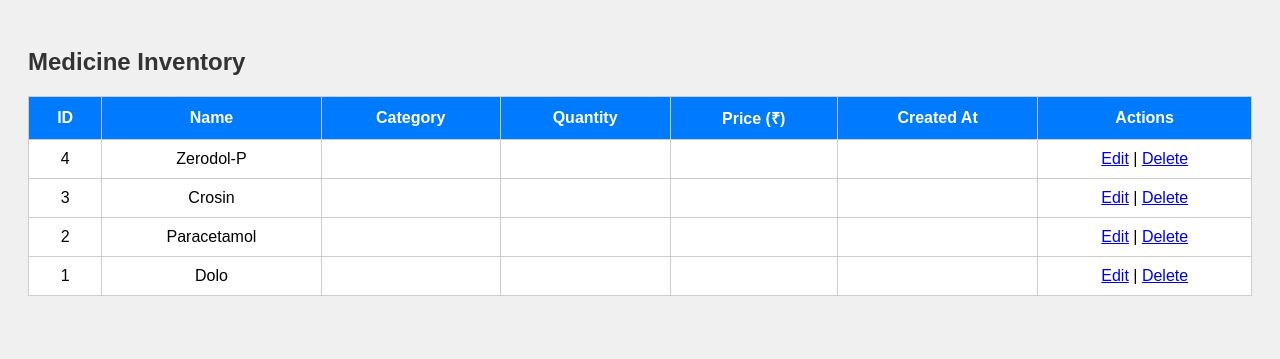
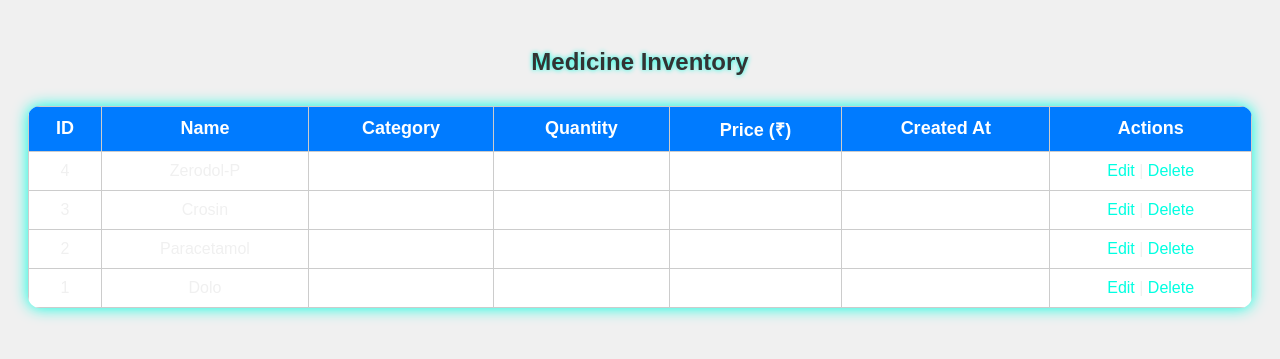
Before and after one commit to Ishankalhe911/-clinic-management, a PHP site: page /view_medicines.php in a window 1280 px wide. Shown: the top 359 px of the page. Run offline with PHP 8.4, Linux system fonts and the light colour scheme; data comes from the database, SQL or seed files in the repository; data that the repository does not hold is empty.

Commit message:
Update view_medicines.php

```diff
--- a/medicines/view_medicines.php
+++ b/medicines/view_medicines.php
@@ -16,6 +16,96 @@ $result = $conn->query($sql);
 <html>
 <head>
     <title>View Medicines</title>
+    <style>
+        body { font-family: Arial; background: #f9f9f9; padding: 20px; }
+        table { border-collapse: collapse; width: 80%; margin: auto; background: white; }
+        th, td { border: 1px solid #ddd; padding: 12px; text-align: center; }
+        th { background-color: #4CAF50; color: white; }
+        h2 { text-align: center; }
+        body {
+    font-family: Arial;
+    background: #add8e6; /* Light Blue background */
+    padding: 20px;
+}
+
+table {
+    border-collapse: collapse;
+    width: 80%;
+    margin: auto;
+    background: white;
+}
+
+th, td {
+    border: 1px solid #ddd;
+    padding: 12px;
+    text-align: center;
+}
+
+th {
+    background-color: #4CAF50;
+    color: white;
+}
+
+h2 {
+    text-align: center;
+}
+ body {
+        font-family: 'Orbitron', sans-serif;
+        background-color:rgb(152, 215, 241);
+        color: #fff;
+        padding: 40px;
+    }
+
+    h2 {
+        text-align: center;
+        color:rgb(0, 0, 0);
+        text-shadow: 0 0 5px #00ffe1;
+        margin-bottom: 30px;
+    }
+
+    table {
+        width: 90%;
+        margin: auto;
+        border-collapse: collapse;
+        background: #1a1a1a;
+        box-shadow: 0 0 15px #00ffe1;
+        border-radius: 12px;
+        overflow: hidden;
+    }
+
+    th, td {
+        padding: 15px;
+        text-align: center;
+        border-bottom: 1px solid #333;
+        transition: background 0.3s;
+    }
+
+    th {
+        background: #222;
+        color: #00ffe1;
+        font-size: 18px;
+        border-bottom: 2px solid #00ffe1;
+    }
+
+    td {
+        color: #f0f0f0;
+    }
+
+    tr:hover {
+        background:rgb(219, 169, 156);
+    }
+
+    a {
+        color: #00ffe1;
+        text-decoration: none;
+        transition: 0.3s;
+    }
+
+    a:hover {
+        color: #ff00d4;
+        text-shadow: 0 0 5px #ff00d4;
+    }
+    </style>
     <style>
         body { font-family: Arial; padding: 20px; background: #f0f0f0; }
         table { border-collapse: collapse; width: 100%; background: white; }
```
